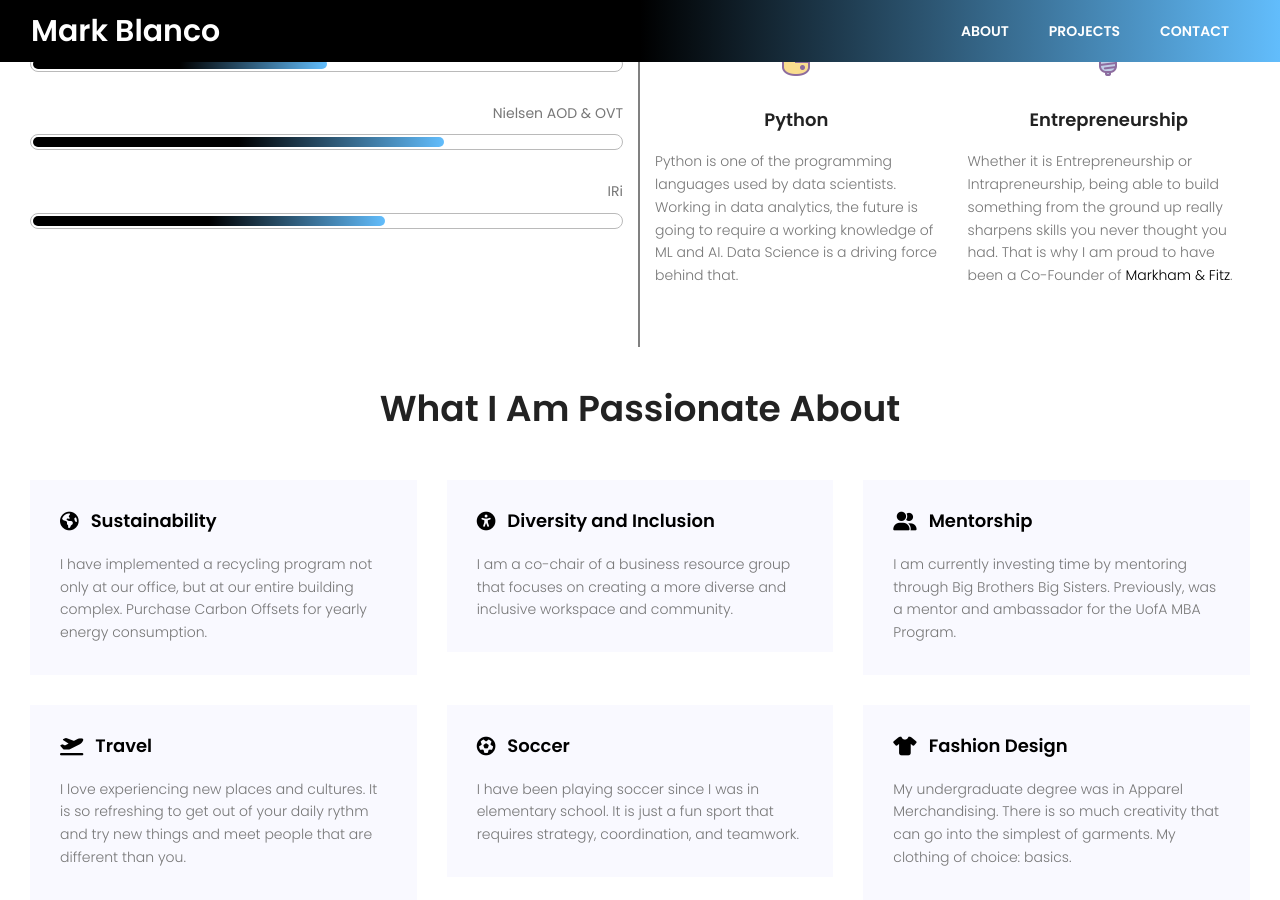
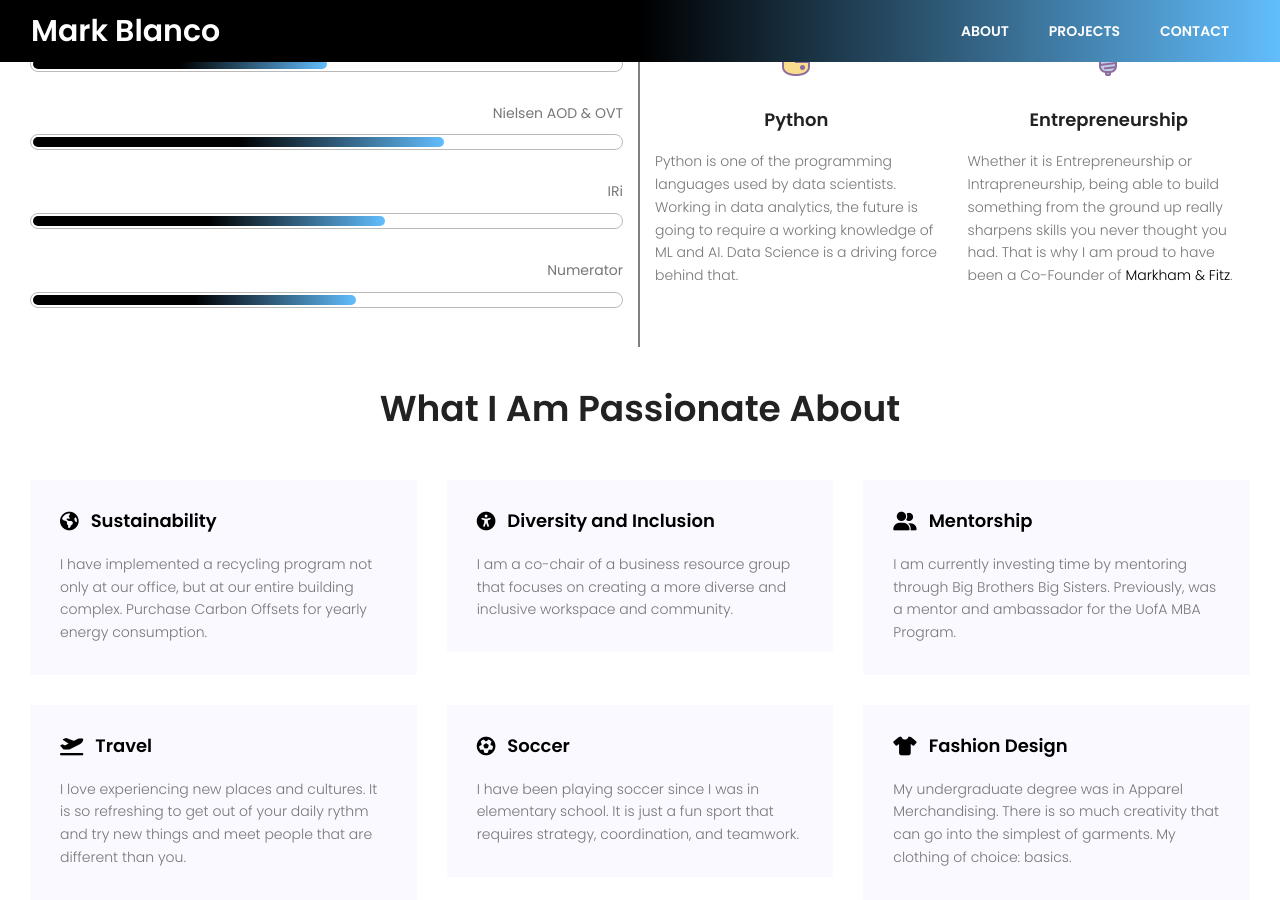
Before and after one commit to boombranco/boombranco.github.io, a Jekyll site: the page about.html, which Jekyll copies as it is, in a window 1280 px wide and 900 px high, scrolled down 955 px. Built offline with Jekyll 4.4.1, drawn with Linux system fonts in a browser that asks for light colours; nearby versions of some CDN libraries.

Commit message:
Adding numerator bar

```diff
--- a/about.html
+++ b/about.html
@@ -162,6 +162,13 @@
                           <div class="skill-bar-percent">IRi</div>
                           <div class="skillwrap">
                             <div class="skillbar-bar" style="width: 60%;"></div>
+                          </div>
+                      </div>
+
+                      <div class="skillbar" data-percent="60%">
+                          <div class="skill-bar-percent">Numerator</div>
+                          <div class="skillwrap">
+                            <div class="skillbar-bar" style="width: 55%;"></div>
                           </div>
                       </div>
           </div>
```
